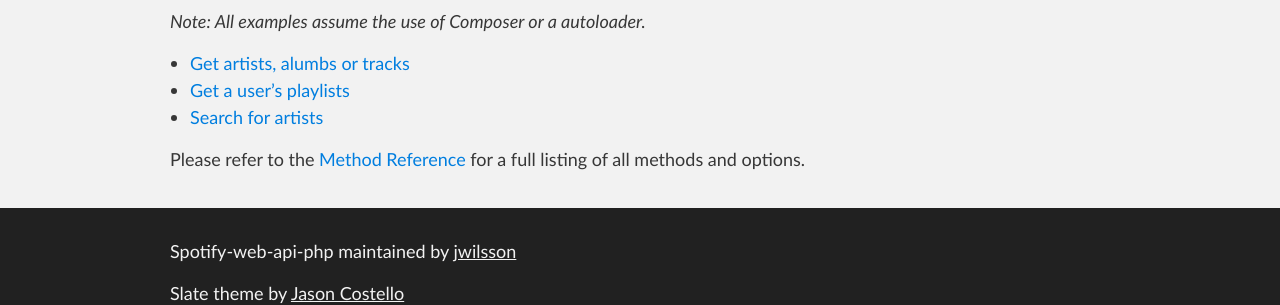
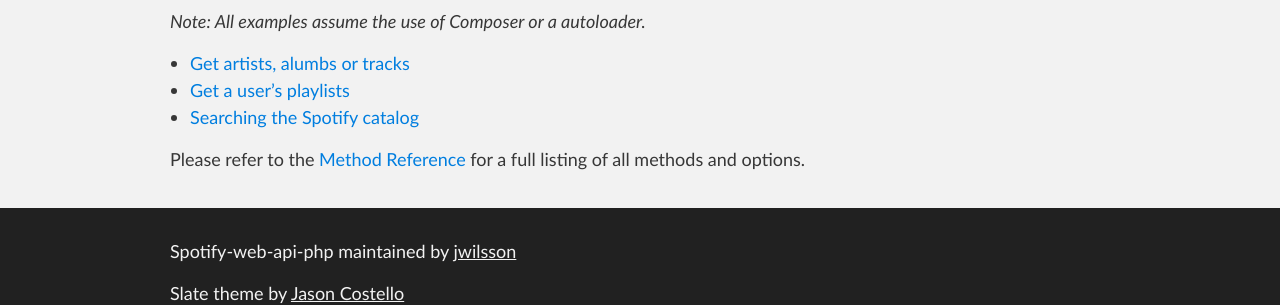
Before and after one commit to jwilsson/spotify-web-api-php, a Jekyll site: the page built from examples/index.md, in a window 1280 px wide. Shown: the part 244-549 px from the top of the page. Built offline with Jekyll 4.4.1, drawn with Linux system fonts in a browser that asks for light colours.

Commit message:
Rename Search example page

```diff
--- a/examples/index.md
+++ b/examples/index.md
@@ -7,6 +7,6 @@ title: Examples
 
 * [Get artists, alumbs or tracks](get-objects.html)
 * [Get a user's playlists](get-user-playlists.html)
-* [Search for artists](search-artists.html)
+* [Searching the Spotify catalog](searching.html)
 
 Please refer to the [Method Reference]({{ site.baseurl }}/method-reference/) for a full listing of all methods and options.
```
Also changed, not shown: examples/searching.md (renamed from examples/search-artists.md, +1 -1 lines).
